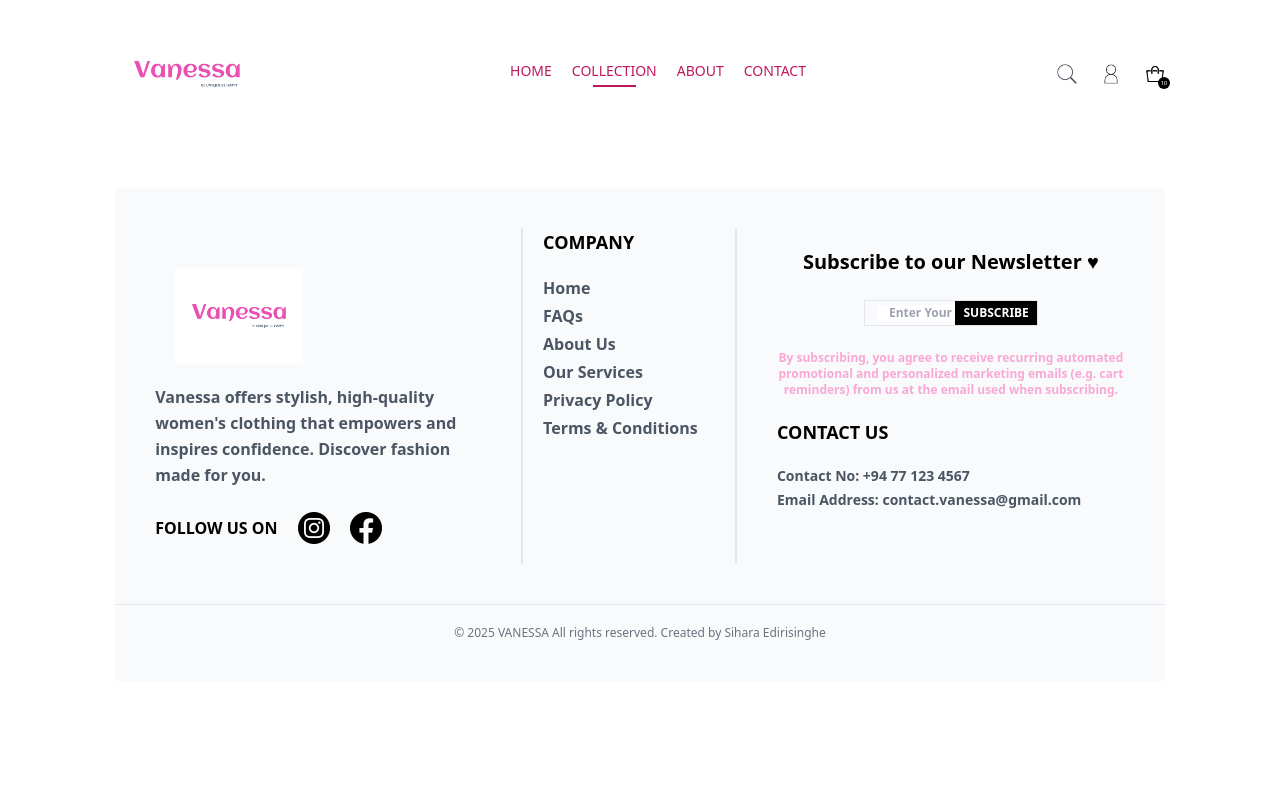
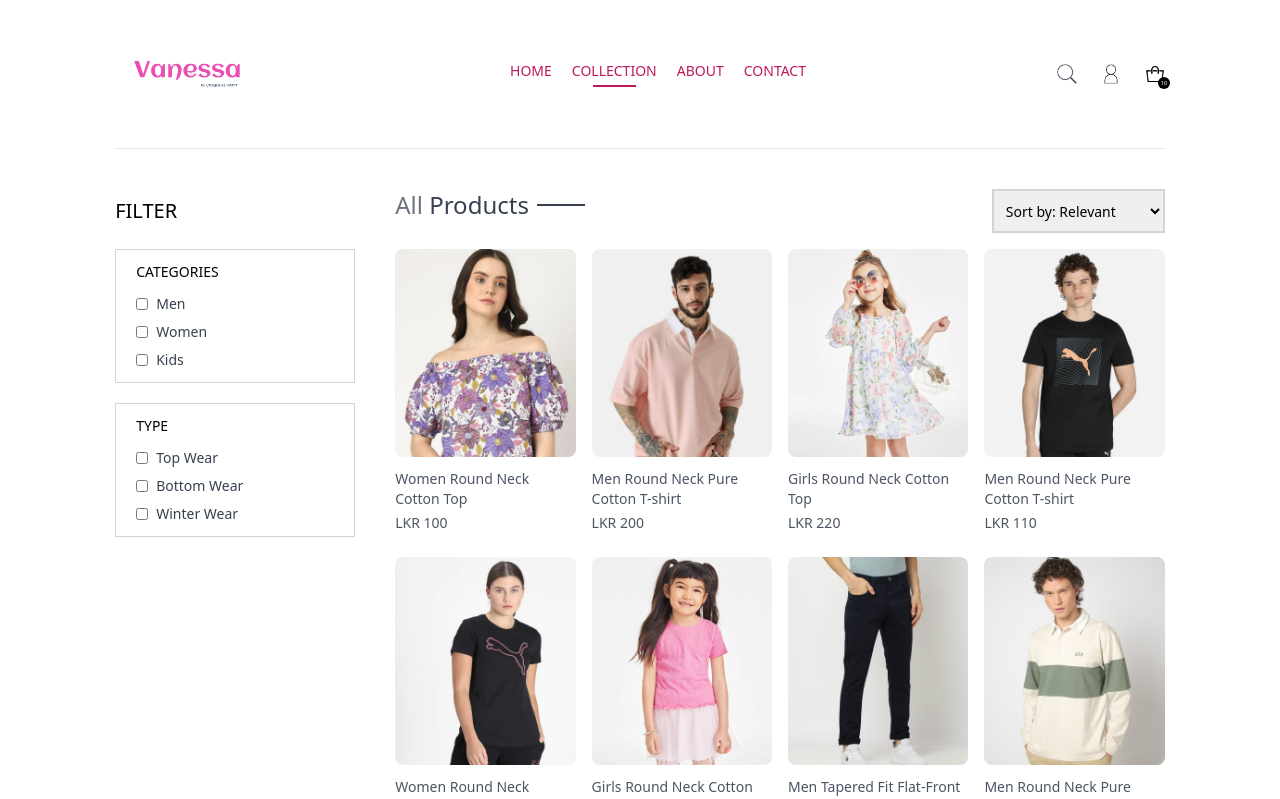
Before and after one commit to SiharaH/Vanessa, a React (Vite) app: page /collection in a window 1280 px wide. Shown: the top 799 px of the page. Built offline with nearby package versions, Linux system fonts and the light colour scheme.

Commit message:
Added Products with filters

```diff
--- a/src/pages/Collection.jsx
+++ b/src/pages/Collection.jsx
@@ -1,8 +1,120 @@
-import React from 'react'
+import React, { useContext, useEffect, useState } from 'react'
+import { ShopContext } from '../context/ShopContext'
+import { assets } from '../assets/assets'
+import Title from '../components/Title'
+import Productitem from '../components/Productitem'
 
 const Collection = () => {
+  const {products} = useContext(ShopContext);
+  const [showFilter, setShowFilter] = useState(false);
+  const [filterProducts, setFilterProducts] = useState([]);
+  const [category,setCategory] = useState([]);
+  const [subCategory,setSubCategory] = useState([]);
+
+  const toggleCategory = (e) => {
+    if(category.includes(e.target.value)){
+      setCategory(prev => prev.filter(item=> item !== e.target.value));
+  }
+    else{
+      setCategory(prev => [...prev,e.target.value]);
+    }
+  }
+
+  const toggleSubCategory = (e) => {
+    if(subCategory.includes(e.target.value)){
+      setSubCategory(prev => prev.filter(item=> item !== e.target.value));
+  }
+    else{
+      setSubCategory(prev => [...prev,e.target.value]);
+    }
+  }
+
+  const applyFilter = () => {
+    let productsCopy = products.slice();
+    if(category.length > 0){
+      productsCopy = productsCopy.filter(item=> category.includes(item.category));
+    }
+    if(subCategory.length > 0){
+      productsCopy = productsCopy.filter(item=> subCategory.includes(item.subCategory));
+    }
+    setFilterProducts(productsCopy);
+
+  }
+
+
+  useEffect(()=>{
+    setFilterProducts(products);
+  },[])
+
+  useEffect(()=>{
+    applyFilter();
+  },[category,subCategory])
+
+
+
   return (
-    <div>
+    <div className='flex flex-col sm:flex-row gap-1 sm:gap-10 pt-10 border-t'>
+    {/*  Filter Section */}
+    <div className='min-w-60'>
+      <p onClick={()=> setShowFilter(!showFilter)} className='my-2 text-xl flex items-center cursor-pointer gap-2'>FILTER
+      <img className={`h-3 rotate-180 sm:hidden ${showFilter ? "-rotate-90" : " "}`} src={assets.back} alt="" />
+      </p>
+
+    {/*  Filter by Category */}
+    <div className={`border border-gray-300 pl-5 py-3 mt-6 ${showFilter ? " " : "hidden"} sm:block`}>
+      <p className='mb-3 text-sm font-medium'>CATEGORIES</p>
+      <div className='flex flex-col gap-2 text-sm font-light text-gray-700'>
+        <p className='flex gap-2'>
+          <input className='w-3' type='checkbox' value={'Men'} onChange={toggleCategory}/> Men
+        </p>
+        <p className='flex gap-2'>
+          <input className='w-3' type='checkbox' value={'Women'} onChange={toggleCategory}/> Women
+        </p>
+        <p className='flex gap-2'>
+          <input className='w-3' type='checkbox' value={'Kids'} onChange={toggleCategory}/> Kids
+        </p>
+      </div>
+    </div>
+
+    {/*  Filter by SubCategory */}
+    <div className={`border border-gray-300 pl-5 py-3 my-5 ${showFilter ? " " : "hidden"} sm:block`}>
+      <p className='mb-3 text-sm font-medium'>TYPE</p>
+      <div className='flex flex-col gap-2 text-sm font-light text-gray-700'>
+        <p className='flex gap-2'>
+          <input className='w-3' type='checkbox' value={'Topwear'} onChange={toggleSubCategory}/> Top Wear
+        </p>
+        <p className='flex gap-2'>
+          <input className='w-3' type='checkbox' value={'Bottomwear'} onChange={toggleSubCategory}/> Bottom Wear
+        </p>
+        <p className='flex gap-2'>
+          <input className='w-3' type='checkbox' value={'Winterwear'} onChange={toggleSubCategory}/> Winter Wear
+        </p>
+      </div>
+    </div>
+    </div >
+
+    {/*  Product Section */}
+    <div className='flex-1'>
+      <div className='flex justify-between text-base sm:text-2xl mb-4'>
+        <Title text1={'All'} text2={'Products'}/>
+        {/* Product Sort */}
+        <select className='border-2 border-gray-300 text-sm px-2'>
+          <option value="relevant">Sort by: Relevant</option>
+          <option value="low-high">Sort by: Low to High</option>
+          <option value="high-low">Sort by: High to Low</option>
+        </select>
+      </div>
+
+        {/* Products section */}
+        <div className='grid grid-cols-2 md:grid-cols-3 lg:grid-cols-4 gap-4 gap-y-6'>
+          {
+            filterProducts.map((item,index)=>(
+              <Productitem key={index} name={item.name} id={item._id} price={item.price} image={item.image} />
+            ))
+          }
+
+        </div>
+    </div>
 
     </div>
   )
```
